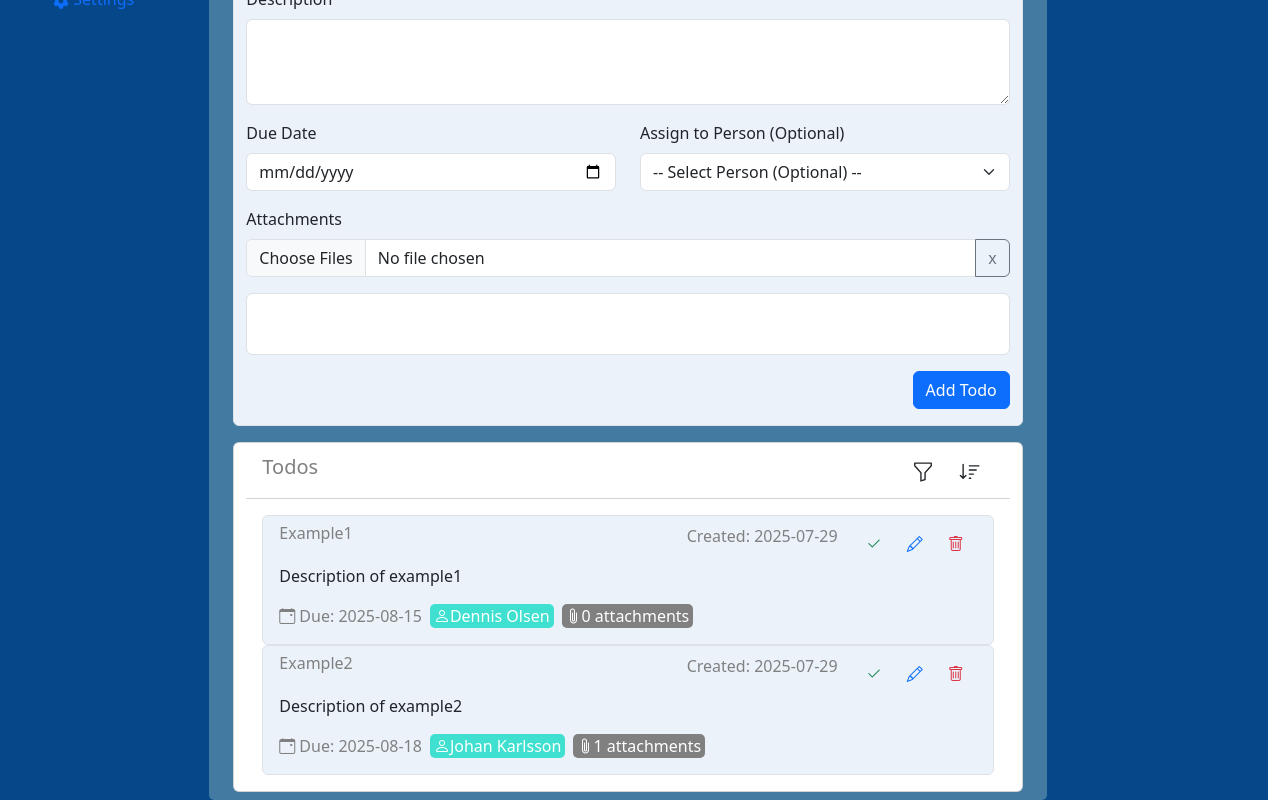
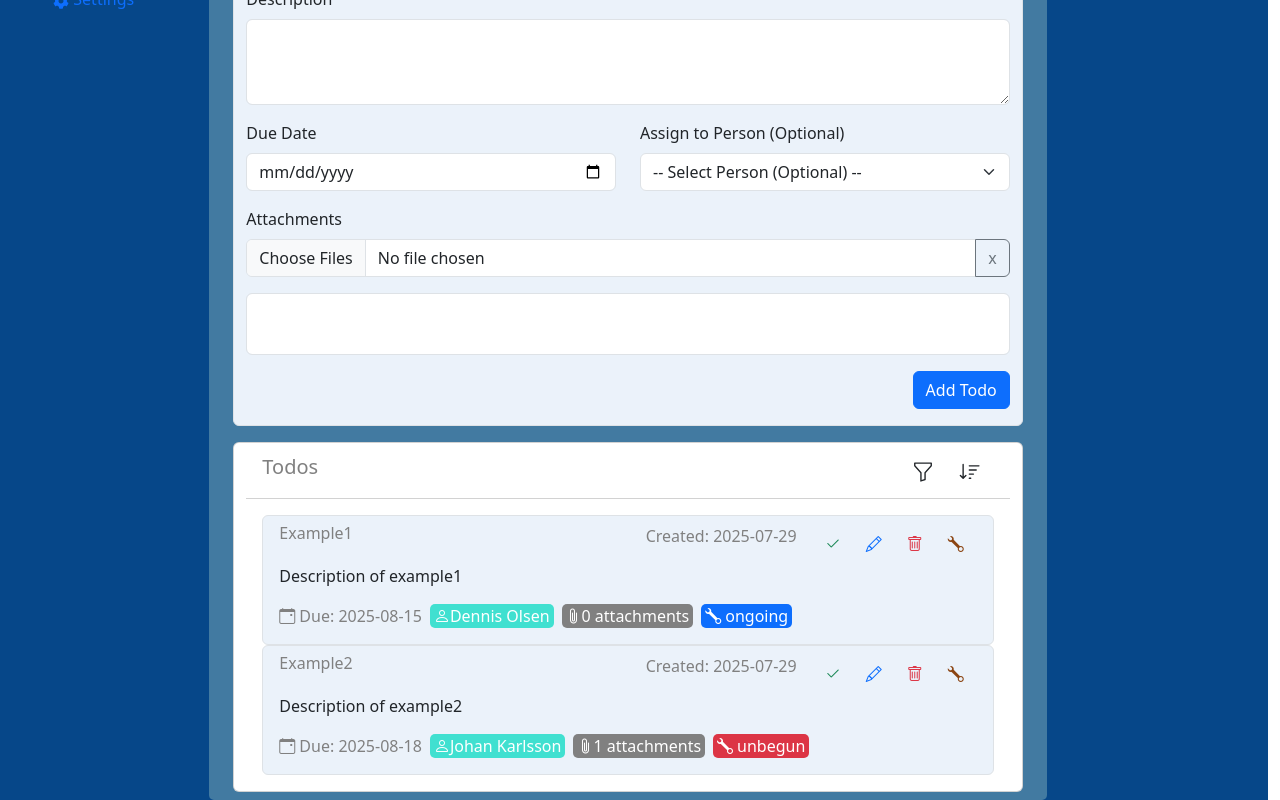
Before and after one commit to deol13/todo-front-app-react-workshop, a React (Vite) app: page / in a window 1280 px wide. Shown: the part 220-1020 px from the top of the page. Built offline with nearby package versions, Linux system fonts and the light colour scheme.

Commit message:
Status and change status button implemented

```diff
--- a/src/components/Todos.css
+++ b/src/components/Todos.css
@@ -14,6 +14,22 @@
     border-radius: 5px;
 }
 
+.status-Ongoing {
+    color: #ffffff;
+    background-color: #0d6efd ; /* Blue */
+    border-radius: 5px;
+}
+.status-Unbegun {
+    color: #ffffff;
+    background-color: #dc3545; /* Red */
+    border-radius: 5px;
+}
+.status-Completed {
+    color: #ffffff;
+    background-color: #198754; /* Green */
+    border-radius: 5px;
+}
+
 .btn-check-card {
     color:#198754;
     border-style: solid;
@@ -27,20 +43,25 @@
     border-color: #0d6efd;
     border-radius: 5px;
 }
-
 .btn-remove-card {
     color:#dc3545;
     border-style: solid;
     border-color: #dc3545;
     border-radius: 5px;
 }
+.btn-change-status {
+    color:saddlebrown;
+    border-style: solid;
+    border-color:saddlebrown;
+    border-radius: 5px;
+}
+
 .btn-sort-cards {
     color:rgb(128, 128, 128);
     border-style: solid;
     border-color:gray;
     border-radius: 5px;
 }
-
 .btn-show-cards {
     color:gray;
     border-style: solid;
@@ -68,6 +89,11 @@
     font-size: 1em;
 }
 
+.icon-change-status {
+    color:saddlebrown;
+    font-size: 1em;
+}
+
 .icon-size {
     font-size: 1em;
 }
--- a/src/components/Todos.jsx
+++ b/src/components/Todos.jsx
@@ -1,7 +1,15 @@
 import React, {useState} from 'react';
 import './Todos.css'
 
-const TodoCard = ({id, title, description, dueDate, assignToPerson, attachments, created, removeFunc}) => {
+const TodoCard = ({id, title, description, dueDate, assignToPerson, attachments, created, status, removeFunc, changeStatusFunc}) => {
+    let statusColorClass = "";
+    if(status === "ongoing")
+        statusColorClass = "status-Ongoing";
+    else if(status === "unbegun")
+        statusColorClass = "status-Unbegun";
+    else if(status === "completed")
+        statusColorClass = "status-Completed";
+
 
     // Maps through the todoData array and creates a card for each item.
     // Each card displays the title, description, due date, assigned person, and number of attachments.
@@ -27,6 +35,9 @@ const TodoCard = ({id, title, description, dueDate, assignToPerson, attachments,
                         <button type="button" className="btn btn-remove-card" onClick={removeFunc}>
                             <i className="bi bi-trash icon-remove"></i>
                         </button>
+                        <button type="button" className="btn btn-change-status" onClick={changeStatusFunc}>
+                            <i className="bi bi-wrench icon-change-status"></i>
+                        </button>
                     </div>
                 </div>
             </div>
@@ -46,10 +57,16 @@ const TodoCard = ({id, title, description, dueDate, assignToPerson, attachments,
                         {assignToPerson}
                     </p>
                 </div>
-                <div className="input-group">
+                <div className="input-group me-2">
                     <p className="card-text text-center cardAttachementNr ps-1 pe-1">
                         <i className="bi bi-paperclip icon-size"></i>
                         {attachments && (attachments.length)} attachments
+                    </p>
+                </div>
+                <div className="input-group">
+                    <p className={`card-text text-center ${statusColorClass} ps-1 pe-1`}>
+                        <i className="bi bi-wrench icon-size me-1"></i>
+                        {status}
                     </p>
                 </div>
             </div>
--- a/src/components/TodosBody.jsx
+++ b/src/components/TodosBody.jsx
@@ -4,9 +4,12 @@ import Todos from './Todos'
 import TodoForm from './TodoForm'
 
 const todoTestData = [
-    {id: 0, title: "Example1", description: "Description of example1", dueDate: "2025-08-15", assignToPerson: "Dennis Olsen", attachments: [], created: "2025-07-29"},
-    {id: 1, title: "Example2", description: "Description of example2", dueDate: "2025-08-18", assignToPerson: "Johan Karlsson", attachments: ["exampleFile"], created: "2025-07-29"}
+    {id: 0, title: "Example1", description: "Description of example1", dueDate: "2025-08-15", assignToPerson: "Dennis Olsen", attachments: [], created: "2025-07-29", status: "ongoing"},
+    {id: 1, title: "Example2", description: "Description of example2", dueDate: "2025-08-18", assignToPerson: "Johan Karlsson", attachments: ["exampleFile"], created: "2025-07-29", status: "unbegun"},
 ]
+// Status array to manage the status of todos
+// This can be used to filter or sort todos based on their status
+const status = [{id: 0, status: "unbegun"}, {id: 1, status: "ongoing"}, {id: 2, status: "completed"}];
 
 const TodosBody = () => {
     const [todoData, setTodoData] = useState(todoTestData);
@@ -14,6 +17,7 @@ const TodosBody = () => {
     const addCards = (data) => {
         const totalTodos = todoData.length;
         data.id = totalTodos + 1;
+        data.status = "inactive"; // Default status for new todos
         const updatedTodoData = [...todoData];
         updatedTodoData.push(data);
         setTodoData(updatedTodoData);
@@ -22,6 +26,18 @@ const TodosBody = () => {
     // Function to remove time from date string
     const removeCard = (id) => {
         setTodoData(todoData.filter(item => item.id !== id));
+    }
+
+    const changeStatus = (id) => {
+        setTodoData(todoData.map(item => {
+            if (item.id === id) {
+                // Cycle through status
+                const currentIndex = status.findIndex(s => s.status === item.status);
+                const nextIndex = (currentIndex + 1) % status.length;
+                return {...item, status: status[nextIndex].status};
+            }
+            return item;
+        }));
     }
 
     return (
@@ -55,7 +71,9 @@ const TodosBody = () => {
                     assignToPerson={data.assignToPerson}
                     attachments={data.attachments}
                     created={data.created}
+                    status={data.status}
                     removeFunc={() => removeCard(data.id)}
+                    changeStatusFunc={() => changeStatus(data.id)}
                     />
             ))}
             </div>
```
